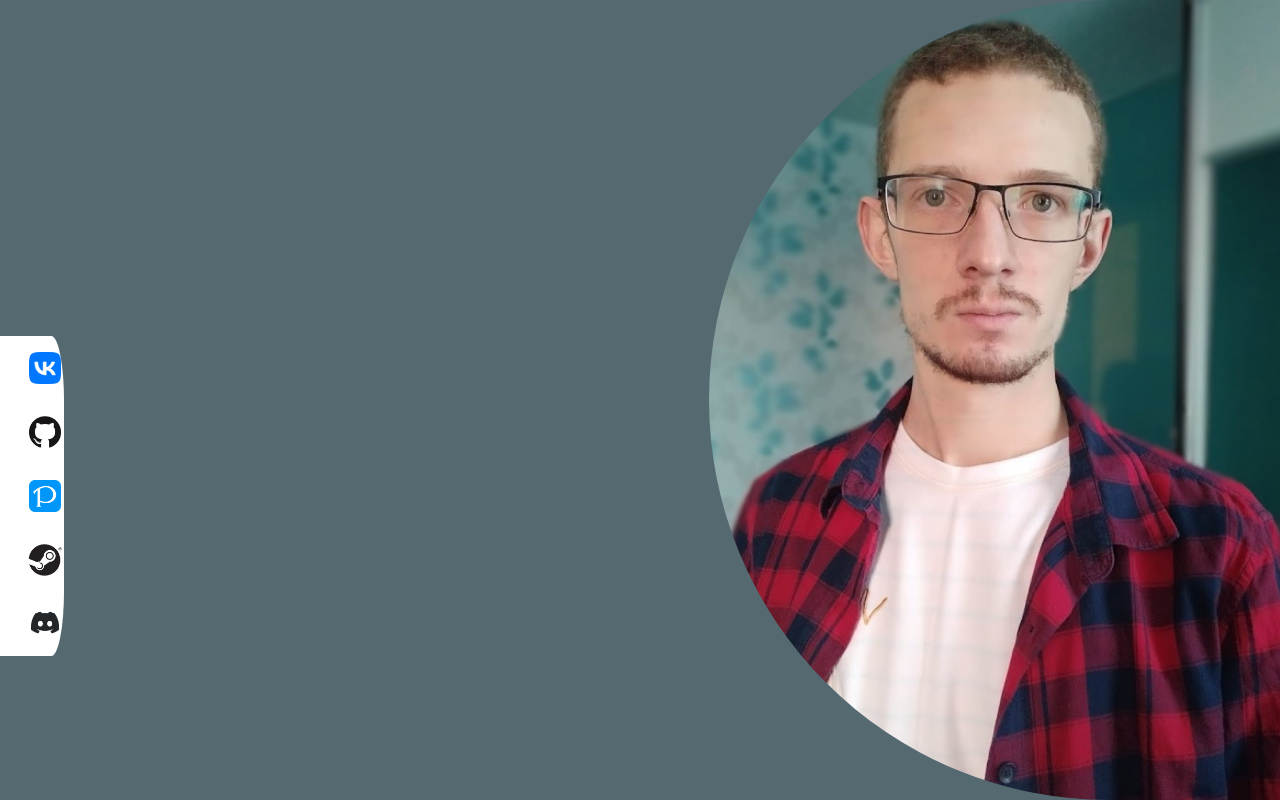
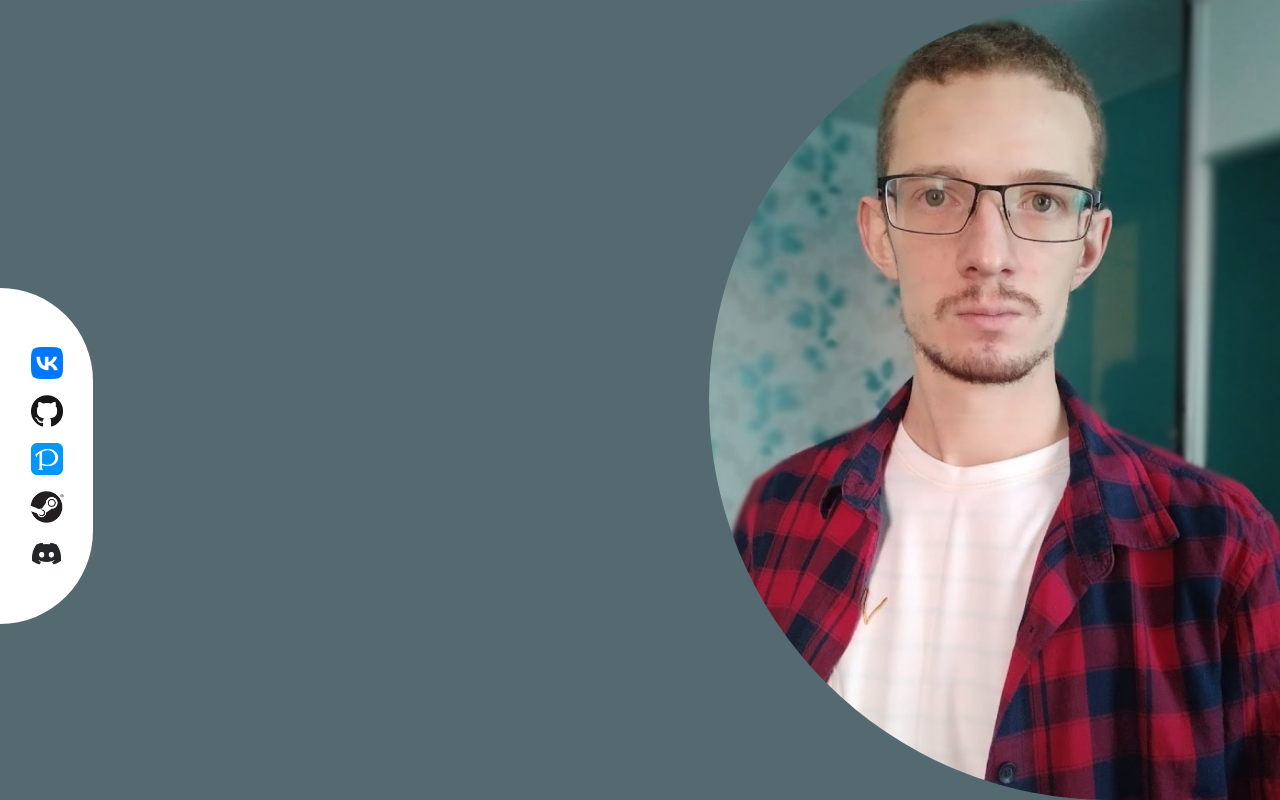
Before and after one commit to CruzedV/CruzedV.github.io, a website: page index.html in a window 1280 px wide. Drawn offline with nearby package versions, Linux system fonts and the light colour scheme.

Commit message:
Nav-v2 completed

```diff
--- a/css/style.scss
+++ b/css/style.scss
@@ -48,21 +48,23 @@ circle-frame {
 };
 
 //NAVBAR
-$nav-size: 8vh;
+$nav-size: 7em;
 nav {
   float: left;
   margin-top: calc(50vh - $nav-size);
-  width: $nav-size;
+  width: $nav-size / 1.2;
+  height: $nav-size*3;
   background-color: $secondary;
-  border-top-right-radius: 20%;
-  border-bottom-right-radius: 20%;
+  border-top-right-radius: $nav-size*2;
+  border-bottom-right-radius: $nav-size*2;
   div {
     ul {
+      margin-top: $nav-size/2.2;
+      margin-bottom: auto;
       li {
         a {
           img {
-            margin-top: 0.5em;
-            margin-bottom: 0.5em;
+
             max-height: 2em;
           };
         };
--- a/index.html
+++ b/index.html
@@ -14,7 +14,7 @@
       </circle-frame>
       <nav class="nav">
         <div class="container-fluid">
-          <ul class="nav nav-fill flex-column">
+          <ul class="nav flex-column nav-fill ">
             <!-- VKontakte -->
             <li class="nav-item">
               <a class="nav-link" href="https://vk.com/cruzedv">
```
Also changed, not shown: css/index.css, 1 other file.
